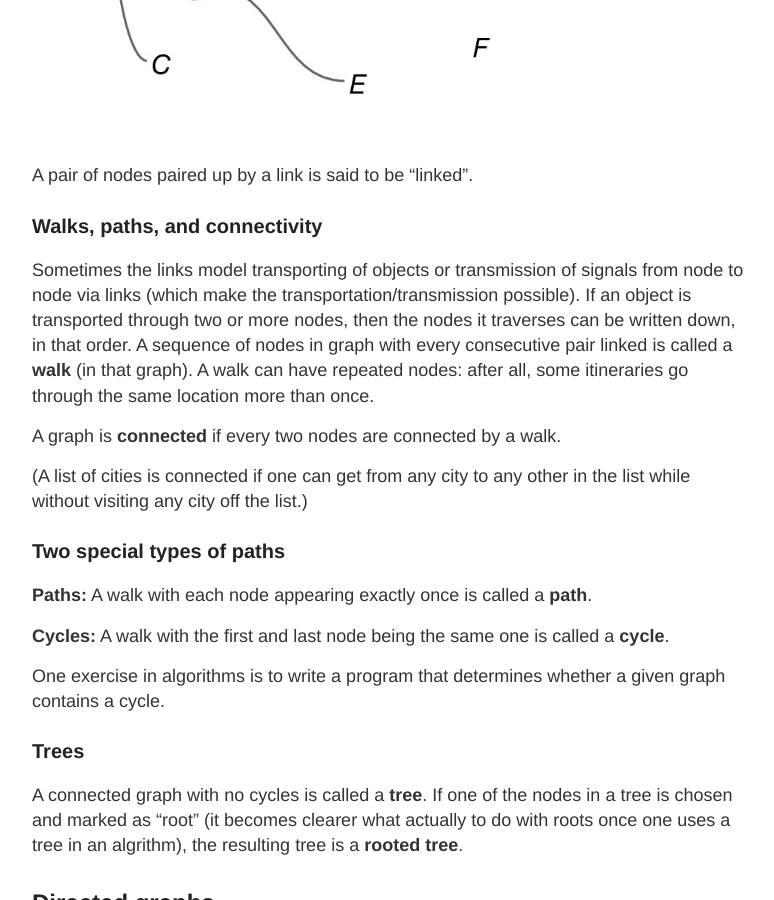
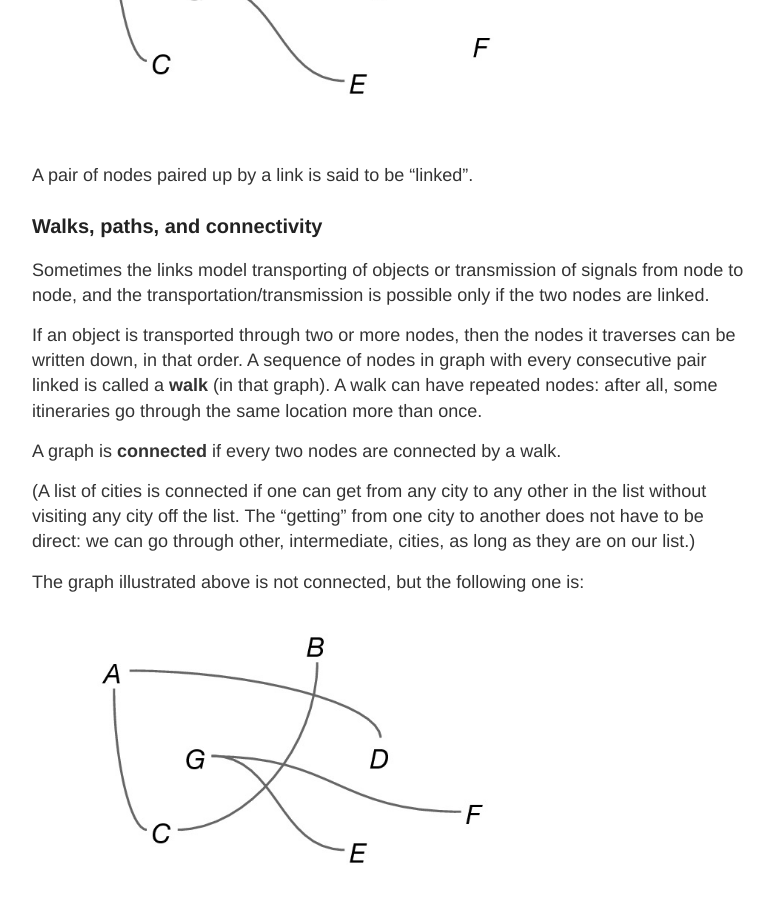
Before and after one commit to datacompass/datacompass.github.io, a Jekyll site: the page built from _posts/2017-8-5-graphs-and-trees.md, in a window 1280 px wide and 900 px high, scrolled down 697 px. Shown: the whole window, without its empty margins (248-1022 px from the left). Built offline with Jekyll 4.4.1, drawn with Linux system fonts in a browser that asks for light colours.

Commit message:
Update 2017-8-5-graphs-and-trees.md

```diff
--- a/_posts/2017-8-5-graphs-and-trees.md
+++ b/_posts/2017-8-5-graphs-and-trees.md
@@ -20,12 +20,18 @@ A pair of nodes paired up by a link is said to be "linked".
 
 ###  Walks, paths, and connectivity
 
-Sometimes the links model transporting of objects or transmission of signals from node to node via links (which make the transportation/transmission possible).
+Sometimes the links model transporting of objects or transmission of signals from node to node, and the transportation/transmission is possible only if the two nodes are linked.
+
 If an object is transported through two or more nodes, then the nodes it traverses can be written down, in that order.  A sequence of nodes in graph with every consecutive pair linked is called a **walk** (in that graph).  A walk can have repeated nodes: after all, some itineraries go through the same location more than once.
 
 A graph is **connected** if every two nodes are connected by a walk.
 
-(A list of cities is connected if one can get from any city to any other in the list while without visiting any city off the list.)
+(A list of cities is connected if one can get from any city to any other in the list without visiting any city off the list.  The "getting" from one city to another does not have to be direct: we can go through other, intermediate, cities, as long as they are on our list.)
+
+The graph illustrated above is not connected, but the following one is:
+
+![linear fit]({{ site.url }}/images/connected-graph-example.jpg){:height="300px" width = "400px"}
+
 
 ###  Two special types of paths
 
```
